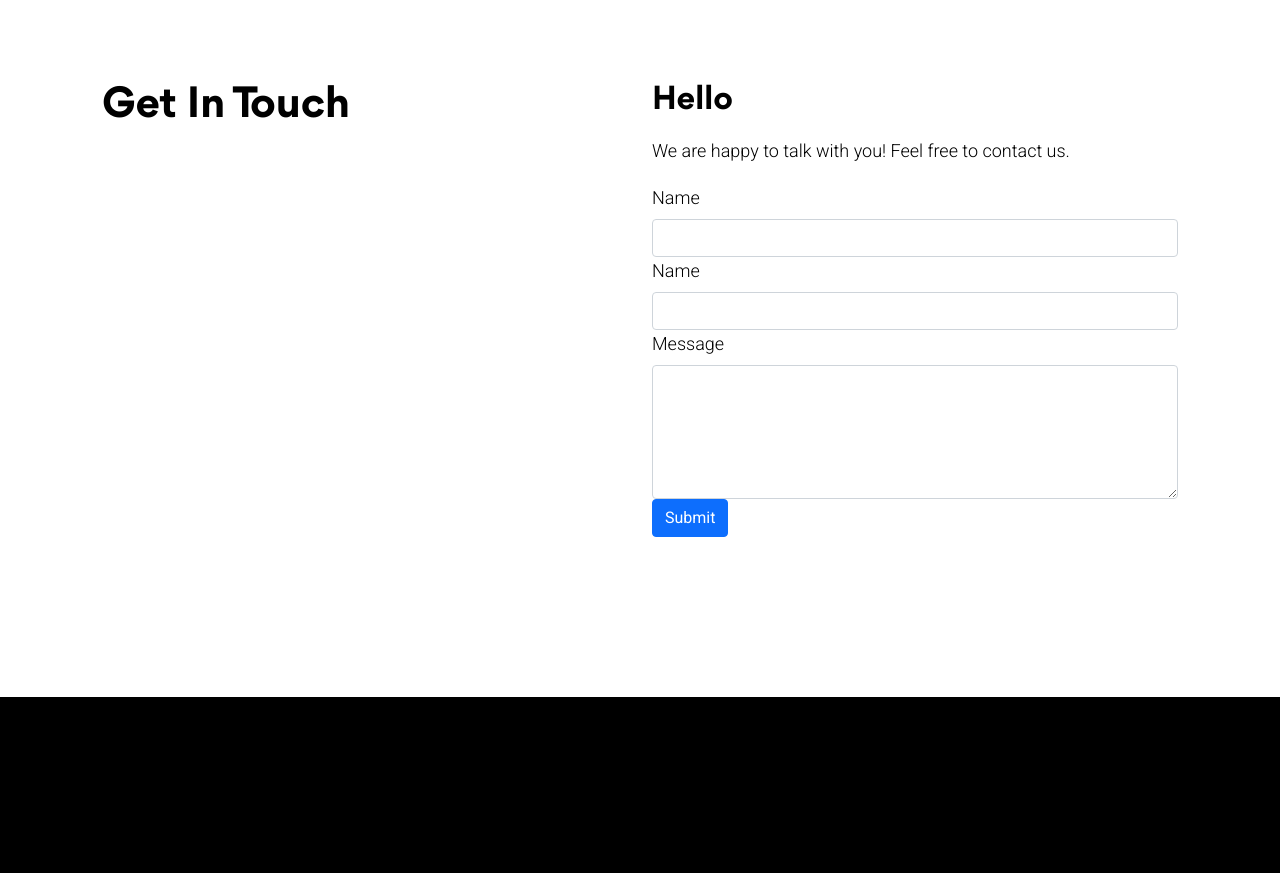
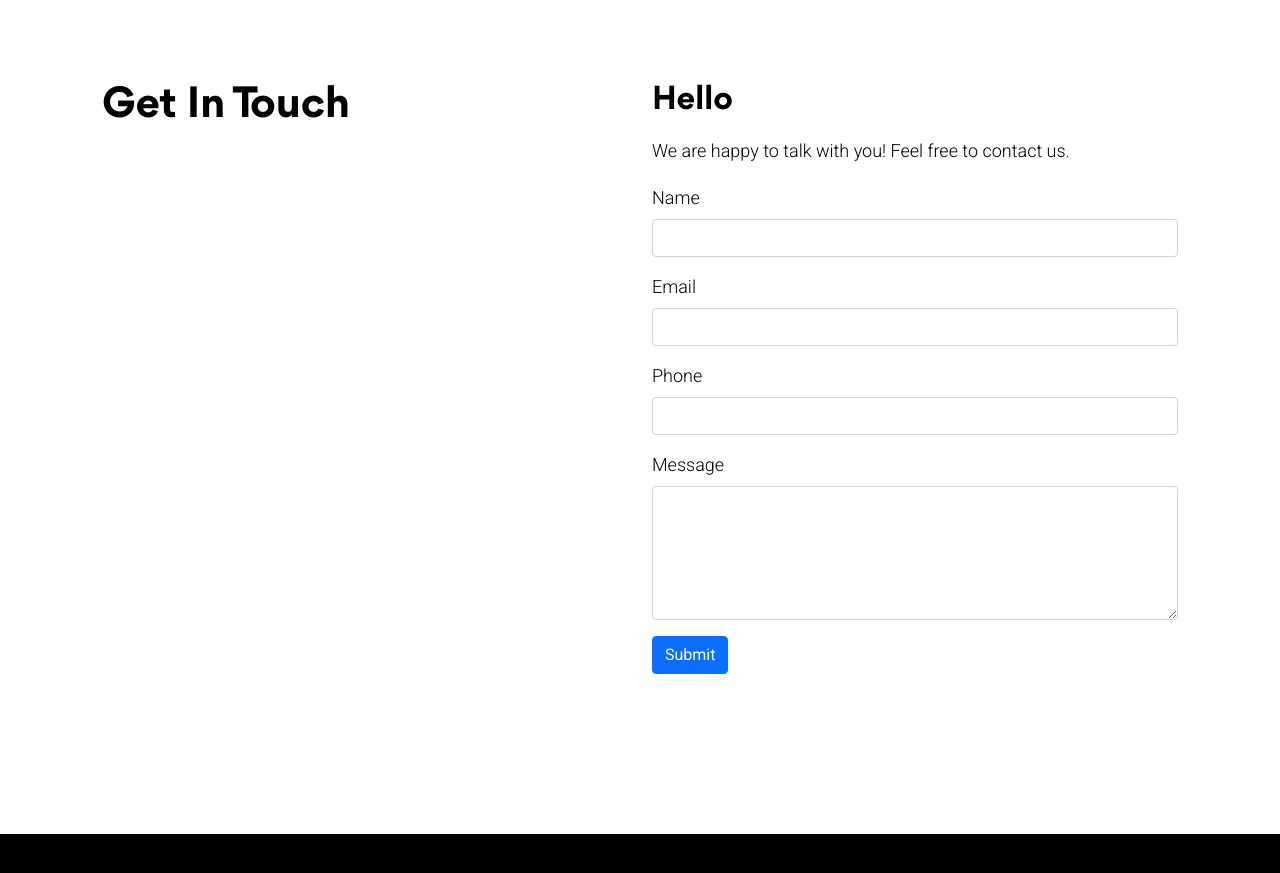
Before and after one commit to aftabkhalid/aks, a Jekyll site: the page built from contact.html, in a window 1280 px wide and 900 px high, scrolled down 979 px. Shown: the top 873 px of the window. Built offline with Jekyll 4.4.1, drawn with Linux system fonts in a browser that asks for light colours; nearby versions of some CDN libraries.

Commit message:
fix contact form

```diff
--- a/contact.html
+++ b/contact.html
@@ -16,8 +16,8 @@ description: I’m Aftab Khalid, a Lahore based UI/UX Designer, Illustrator, Ent
 
       <div class="col-6">
 
-          <form class="row g-3 gform needs-validation" novalidate method="POST" data-email="example@email.net"
-          action="https://script.google.com/macros/s/AKfycbznLlAlA9bmVUKd0JxT3YIGybezaa6OfZrXbQw7W3barWG-JVy4eaNJ_Q0VSzUZtZoL/exec" method="POST">
+          <form class="row g-3 gform" method="POST"
+          action="https://script.google.com/macros/s/AKfycbyTEqRBlz2MX3aCmvj-sBR9Nuy6x69iON7jO6VwalzG2qkrAi2i9ZxsVk-RMuIxYsVU/exec">
 
             <div class="form-elements">
 
@@ -31,14 +31,21 @@ description: I’m Aftab Khalid, a Lahore based UI/UX Designer, Illustrator, Ent
                 <div class="invalid-feedback">Please enter your full name</div>
               </div>
 
-              <div class="col-12">
-                <label for="email" class="form-label" placeholder="Enter your name">Name</label>
+              <div class="col-12 mt-3">
+                <label for="email" class="form-label" placeholder="Enter your name">Email</label>
                 <input type="email" class="form-control" name="email" id="email" required>
                 <div class="valid-feedback">Looks good!</div>
                 <div class="invalid-feedback">Please enter your valid email</div>
               </div>
 
-              <div class="col-12">
+              <div class="col-12 mt-3">
+                <label for="phone" class="form-label" placeholder="Enter your name">Phone</label>
+                <input type="tel" class="form-control" name="phone" id="phone">
+                <div class="valid-feedback">Looks good!</div>
+                <div class="invalid-feedback">Please enter your phone</div>
+              </div>
+
+              <div class="col-12 mt-3">
                 <label for="message" class="form-label">Message</label>
                 <textarea class="form-control" name="message" id="message" rows="5"></textarea>
               </div>
@@ -48,7 +55,7 @@ description: I’m Aftab Khalid, a Lahore based UI/UX Designer, Illustrator, Ent
                 <input class="form-control" id="honeypot" type="text" name="honeypot" value="" />
               </div>
 
-              <div class="col-12">
+              <div class="col-12 mt-3">
                 <button type="submit" class="btn btn-primary">Submit</button>
               </div>
             </div>
@@ -56,7 +63,6 @@ description: I’m Aftab Khalid, a Lahore based UI/UX Designer, Illustrator, Ent
             <div class="thankyou_message" style="display:none;">
               <h1>Great! Form Submitted</h1>
               <p class="lead">We'll get back to you as soon as possible.</p>
-              <br>
               <p>Follow us on our social channels</p>
               <nav class="nav small">
                 {% for link in site.data.social %}
```
